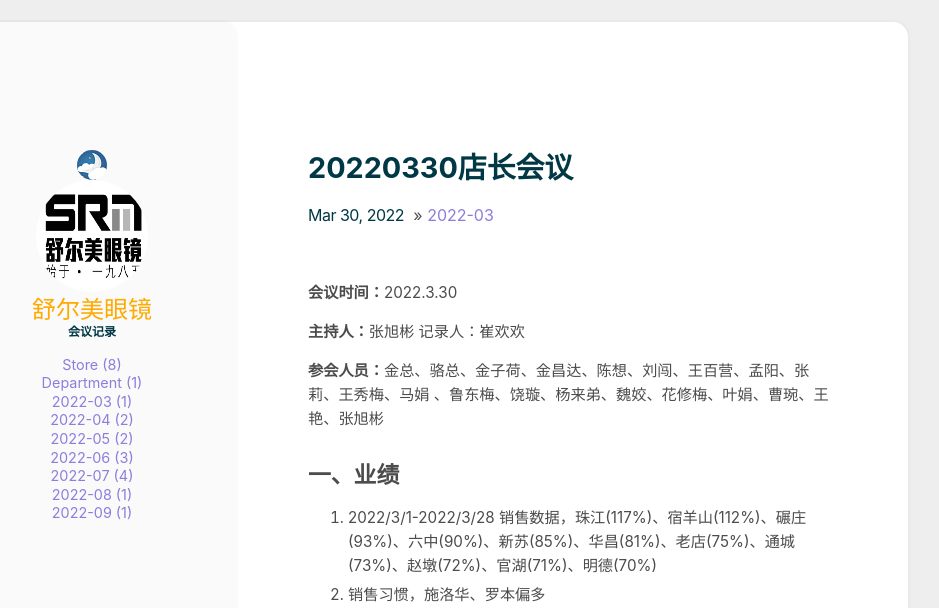
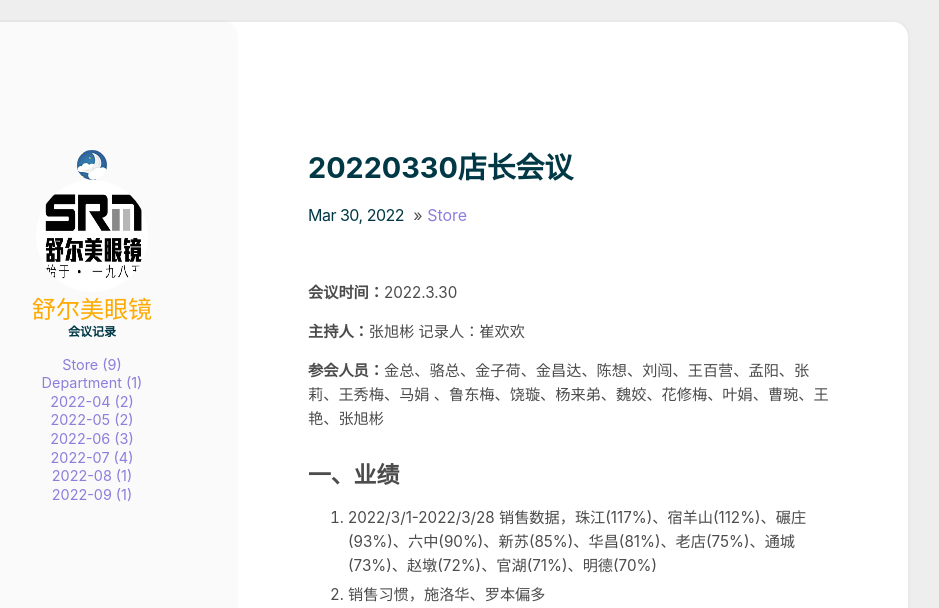
Before and after one commit to cuihuanhuan/srm, a Jekyll site: the page built from _posts/2022-03-30-220330.md, in a window 1280 px wide and 900 px high. Shown: the top 608 px of the window, without its empty margins (212-1151 px from the left). Built offline with Jekyll 4.4.1, drawn with Linux system fonts in a browser that asks for light colours.

Commit message:
Update 2022-03-30-220330.md

```diff
--- a/_posts/2022-03-30-220330.md
+++ b/_posts/2022-03-30-220330.md
@@ -2,7 +2,7 @@
 title: 20220330店长会议
 author: Tao He
 date: 2022-03-30
-category: 2022-03
+category: Store
 ---
 
 **会议时间：**2022.3.30
```
